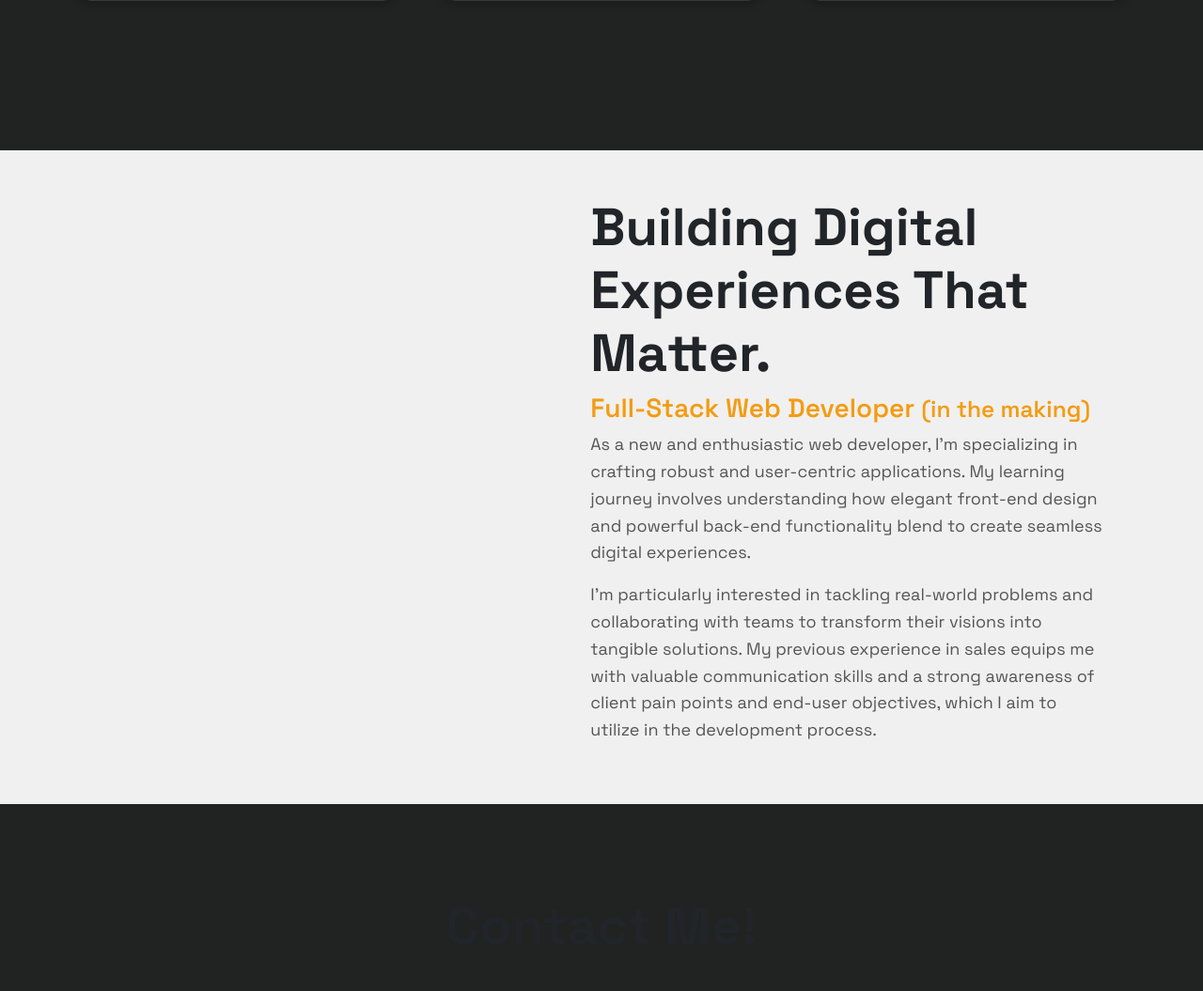
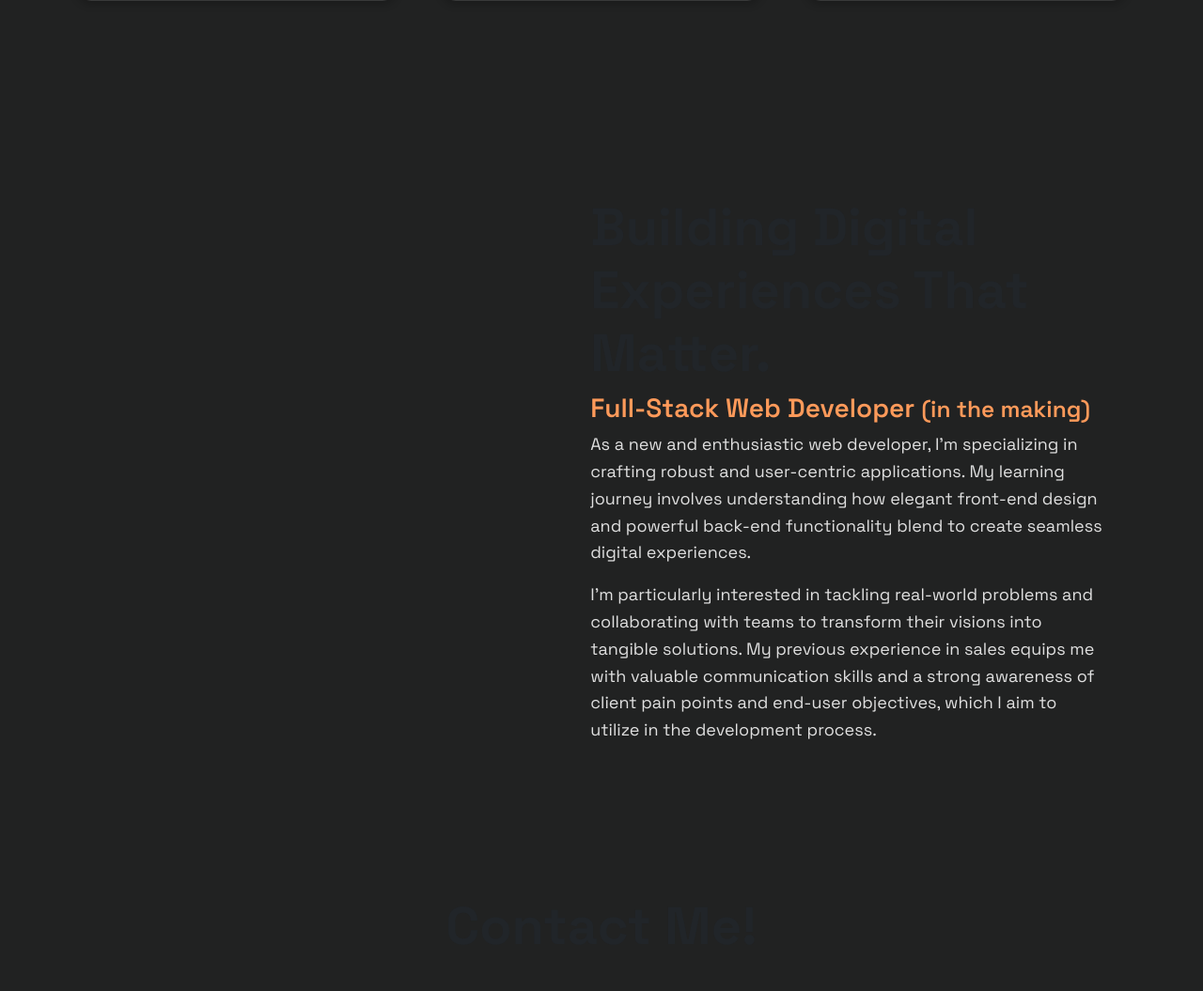
Before and after one commit to PyLou317/flask-portfolio-site, a Flask app: page / in a window 1280 px wide. Shown: the part 1291-2346 px from the top of the page at 94% size. Run offline with Flask 3, Linux system fonts and the light colour scheme; grey boxes labelled with a size stand in for pictures from a placeholder-image service; some libraries are stand-ins or nearby versions.

Commit message:
remove scroll margin and change font colors

```diff
--- a/static/css/about.css
+++ b/static/css/about.css
@@ -1,9 +1,4 @@
 @import url('main.css');
-
-#about-me {
-  scroll-margin: 80px;
-  background-color: #f0f0f0; /* A light background color */
-}
 
 .about-image img {
   max-width: 300px;
@@ -17,7 +12,7 @@
 }
 
 .about-text h3 {
-    color: var(--color-accent)
+    color: var(--color-accent-2)
 }
 
 .about-text h2 {
@@ -29,5 +24,5 @@
 .about-text p {
   font-size: 18px;
   line-height: 1.6;
-  color: #555;
+  color: #e0e0e0;
 }
```
